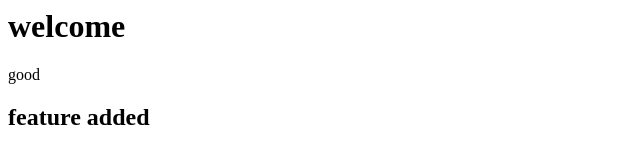
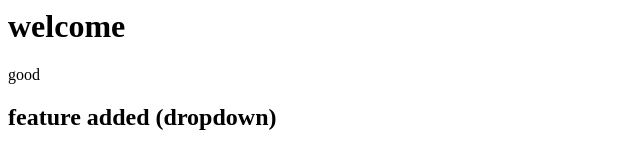
Before and after one commit to MD-ALI-FSD/gittut1, a plain HTML site: page index.html in a window 1280 px wide. Shown: the whole page, without its empty margins (0-640 px from the left). Drawn offline with Linux system fonts and the light colour scheme.

```diff
--- a/index.html
+++ b/index.html
@@ -1,3 +1,3 @@
 <h1>welcome</h1>
 <p>good</p>
-<h2>feature added</h2>
+<h2>feature added (dropdown)</h2>
```
